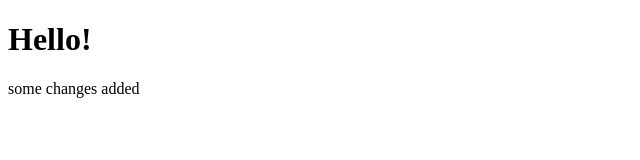
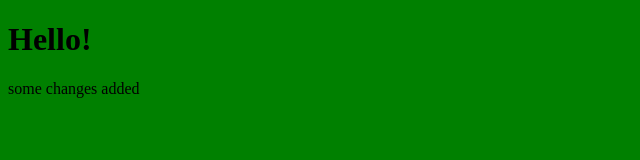
Before and after one commit to borzsonite/alex, a plain HTML site: page index.html in a window 1280 px wide. Shown: the whole page, without its empty margins (0-640 px from the left). Drawn offline with Linux system fonts and the light colour scheme.

Commit message:
pr2 commit2

```diff
--- a/index.html
+++ b/index.html
@@ -5,6 +5,7 @@
     <meta charset="UTF-8">
     <meta name="viewport" content="width=device-width, initial-scale=1.0">
     <meta http-equiv="X-UA-Compatible" content="ie=edge">
+	<link rel="stylesheet" href="style.css">
     <title>Document</title>
 </head>
 
--- /dev/null
+++ b/style.css
@@ -0,0 +1,3 @@
+body {
+	background: green;
+}
```
